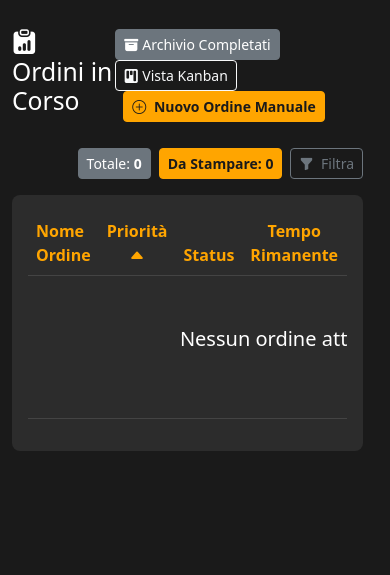
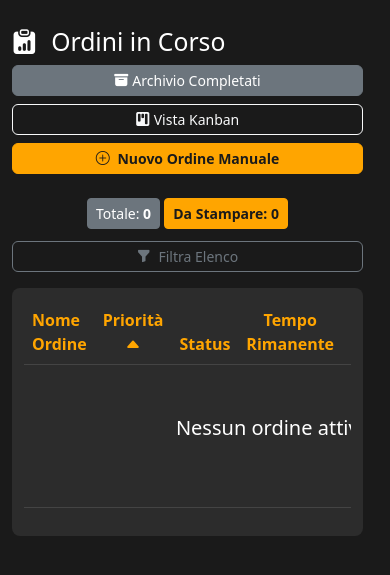
Before and after one commit to 3D-MAGE/app3dmage, a Django app: page / in a window 390 px wide. Shown: the part 67-642 px from the top of the page. Run offline with Django 5.2, Linux system fonts and the light colour scheme; the visitor is signed in with stand-in values (Sample User, id 1); data comes from the database, SQL or seed files in the repository; data that the repository does not hold is empty.

Commit message:
Optimize mobile UI for dashboards and detail pages, and fix TemplateSyntaxError in filaments.html

```diff
--- a/app_3dmage_management/static/app_3dmage_management/css/style.css
+++ b/app_3dmage_management/static/app_3dmage_management/css/style.css
@@ -404,6 +404,47 @@ input[type="date"]::-webkit-calendar-picker-indicator { filter: invert(1); }
   .navbar-toggler { position: absolute; left: 1rem; }
 }
 
+@media (max-width: 767.98px) {
+    .mobile-stack {
+        flex-direction: column !important;
+        align-items: stretch !important;
+    }
+    .mobile-stack > * {
+        width: 100% !important;
+        margin: 0 0 0.5rem 0 !important;
+    }
+    .mobile-stack > *:last-child {
+        margin-bottom: 0 !important;
+    }
+
+    .table-responsive {
+        border-radius: 0.5rem;
+        overflow-x: auto;
+    }
+
+    .card-body {
+        padding: 0.75rem;
+    }
+
+    .btn-group-mobile {
+        display: flex;
+        flex-direction: column;
+        gap: 0.5rem;
+    }
+
+    .btn-group-mobile .btn {
+        border-radius: 0.375rem !important;
+        margin: 0 !important;
+        width: 100%;
+        text-align: center;
+    }
+
+    .dashboard-header-stats {
+        text-align: center;
+        margin-bottom: 1rem;
+    }
+}
+
 /* Stili per l'overlay di caricamento */
 .loading-overlay {
     position: fixed;
--- a/app_3dmage_management/templates/app_3dmage_management/master_project_detail.html
+++ b/app_3dmage_management/templates/app_3dmage_management/master_project_detail.html
@@ -48,11 +48,11 @@
 <!-- Header con pulsanti di azione -->
 
 <!-- Header con pulsanti di azione -->
-<div class="d-flex justify-content-between align-items-center mb-4">
+<div class="d-flex justify-content-between align-items-center mb-4 mobile-stack">
     <a href="{% url 'projects_library' %}" class="btn btn-outline-secondary"><i
             class="bi bi-arrow-left me-2"></i>Indietro</a>
-    <div>
-        <button class="btn btn-success me-2" data-bs-toggle="modal" data-bs-target="#createOrderModal"
+    <div class="btn-group-mobile">
+        <button class="btn btn-success" data-bs-toggle="modal" data-bs-target="#createOrderModal"
             data-project-id="{{ project.id }}" data-project-name="{{ project.name }}"
             data-base-qty="{{ project.outputs.all|sum_quantities }}">
             <i class="bi bi-rocket-takeoff-fill me-1"></i> Crea Ordine di Lavoro
--- a/app_3dmage_management/templates/app_3dmage_management/partials/work_order_table_active.html
+++ b/app_3dmage_management/templates/app_3dmage_management/partials/work_order_table_active.html
@@ -5,17 +5,19 @@
      hx-swap="outerHTML"
      hx-indicator="#loading-overlay">
 
-    <div class="d-flex justify-content-end align-items-center mt-3 mb-3">
-        <div class="d-flex align-items-center gap-2">
-            <span class="btn btn-sm btn-secondary" style="cursor: default; pointer-events: none;">
+    <div class="d-flex justify-content-between align-items-center mt-3 mb-3 mobile-stack">
+        <div class="dashboard-header-stats">
+            <span class="btn btn-sm btn-secondary mb-1" style="cursor: default; pointer-events: none;">
                 Totale: <strong>{{ active_count }}</strong>
             </span>
-            <span class="btn btn-sm btn-primary-custom" style="cursor: default; pointer-events: none;">
+            <span class="btn btn-sm btn-primary-custom mb-1" style="cursor: default; pointer-events: none;">
                 Da Stampare: <strong>{{ todo_count }}</strong>
             </span>
+        </div>
+        <div class="btn-group-mobile">
             <a class="btn btn-sm btn-outline-secondary" data-bs-toggle="collapse" href="#activeFiltersCollapse"
                 role="button" aria-expanded="false" aria-controls="activeFiltersCollapse">
-                <i class="bi bi-funnel-fill me-1"></i> Filtra
+                <i class="bi bi-funnel-fill me-1"></i> Filtra Elenco
             </a>
         </div>
     </div>
--- a/app_3dmage_management/templates/app_3dmage_management/work_order_dashboard.html
+++ b/app_3dmage_management/templates/app_3dmage_management/work_order_dashboard.html
@@ -3,18 +3,18 @@
 {% block title %}Dashboard Ordini - 3DMAGE MANAGEMENT{% endblock %}
 
 {% block content %}
-<div class="d-flex justify-content-between align-items-center mb-4">
-    <h2 class="text-white">
+<div class="d-flex justify-content-between align-items-center mb-4 mobile-stack">
+    <h2 class="text-white mb-0">
         <i class="bi bi-clipboard-data-fill me-2"></i>
         {% if view_mode == 'completed' %}Archivio Ordini Completati{% else %}Ordini in Corso{% endif %}
     </h2>
-    <div>
+    <div class="btn-group-mobile">
         {% if view_mode == 'active' %}
-        <a href="{% url 'project_dashboard' %}?view=completed" class="btn btn-sm btn-secondary me-2"><i
+        <a href="{% url 'project_dashboard' %}?view=completed" class="btn btn-sm btn-secondary"><i
                 class="bi bi-archive-fill me-1"></i>Archivio Completati</a>
         <a href="{% url 'project_kanban_board' %}" class="btn btn-sm btn-outline-light"><i
                 class="bi bi-kanban-fill me-1"></i>Vista Kanban</a>
-        <button class="btn btn-sm btn-primary-custom ms-2" data-bs-toggle="modal" data-bs-target="#addProjectModal"><i
+        <button class="btn btn-sm btn-primary-custom" data-bs-toggle="modal" data-bs-target="#addProjectModal"><i
                 class="bi bi-plus-circle me-1"></i> Nuovo Ordine Manuale</button>
         {% else %}
         <a href="{% url 'project_dashboard' %}" class="btn btn-sm btn-outline-light"><i
--- a/app_3dmage_management/templates/app_3dmage_management/work_order_detail.html
+++ b/app_3dmage_management/templates/app_3dmage_management/work_order_detail.html
@@ -79,11 +79,11 @@
     }
 </style>
 
-<div class="d-flex justify-content-between align-items-center mb-4">
+<div class="d-flex justify-content-between align-items-center mb-4 mobile-stack">
     <!-- MODIFICA: Logica HREF aggiornata per gestire active/completed. Il JS sotto farà l'override per i filtri specifici -->
     <a href="{% if referer == 'active' %}{% url 'project_dashboard' %}?view=active{% elif referer == 'completed' %}{% url 'project_dashboard' %}?view=completed{% elif referer == 'queue' %}{% url 'print_queue_board' %}{% else %}{% url 'project_kanban_board' %}{% endif %}"
         id="back-dashboard-btn" class="btn btn-outline-secondary"><i class="bi bi-arrow-left me-2"></i>Indietro</a>
-    <div class="d-flex gap-2">
+    <div class="btn-group-mobile">
         {% if project.status == 'DONE' %}
         {% if project.project_id %}
         <button type="button" class="btn btn-info syncToMasterBtn"
```
Also changed, not shown: app_3dmage_management/templates/app_3dmage_management/filaments.html (+4 -3 lines), app_3dmage_management/templates/app_3dmage_management/inventory.html (+4 -4 lines).
